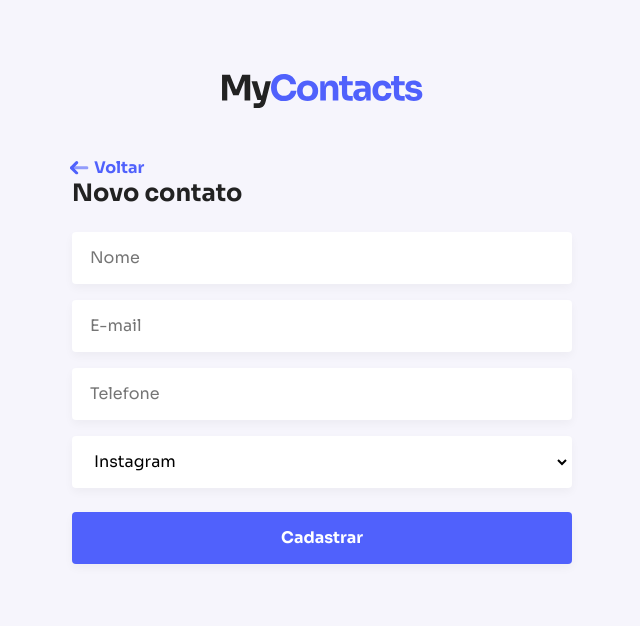
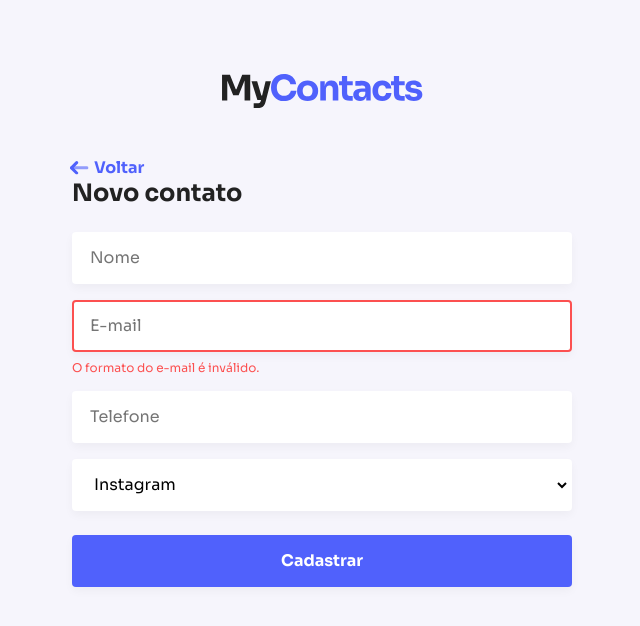
Before and after one commit to renanlimaleite/react-jsStack, a React (Create React App) app: page /new in a window 1280 px wide. Shown: the top 626 px of the page, without its empty margins (318-958 px from the left). Built offline with nearby package versions, Linux system fonts and the light colour scheme.

Commit message:
add error msg

```diff
--- a/src/components/ContactForm/contactForm.js
+++ b/src/components/ContactForm/contactForm.js
@@ -11,8 +11,8 @@
       <FormGroup>
         <Input placeholder="Nome" />
       </FormGroup>
-      <FormGroup>
-        <Input placeholder="E-mail" />
+      <FormGroup error="O formato do e-mail é inválido.">
+        <Input placeholder="E-mail" error />
       </FormGroup>
       <FormGroup>
         <Input placeholder="Telefone" />
--- a/src/components/FormGroup/formGroup.js
+++ b/src/components/FormGroup/formGroup.js
@@ -1,14 +1,20 @@
 import { Container } from './styles'
 import PropTypes from 'prop-types'
 
-export function FormGroup ({ children }) {
+export function FormGroup ({ children, error }) {
   return (
     <Container>
       {children}
+      {error && <small>{error}</small>}
     </Container>
   )
 }
 
 FormGroup.propTypes = {
-  children: PropTypes.node.isRequired
+  children: PropTypes.node.isRequired,
+  error: PropTypes.string
 }
+
+FormGroup.defaultProps = {
+  error: null
+}
--- a/src/components/FormGroup/styles.js
+++ b/src/components/FormGroup/styles.js
@@ -4,4 +4,11 @@
   & + & {
     margin-top: 16px;
   }
+
+  small {
+    color: ${({ theme }) => theme.colors.danger.main};
+    font-size: 12px;
+    margin-top: 8px;
+    display: block;
+  }
 `
--- a/src/components/Input.js
+++ b/src/components/Input.js
@@ -1,4 +1,4 @@
-import styled from 'styled-components'
+import styled, { css } from 'styled-components'
 
 export const Input = styled.input`
   width: 100%;
@@ -16,4 +16,9 @@
   &:focus {
     border-color: ${({ theme }) => theme.colors.primary.main}
   }
+
+  ${({ theme, error }) => error && css`
+    color: ${theme.colors.danger.main};
+    border-color: ${theme.colors.danger.main} !important;
+  `}
 `
```
